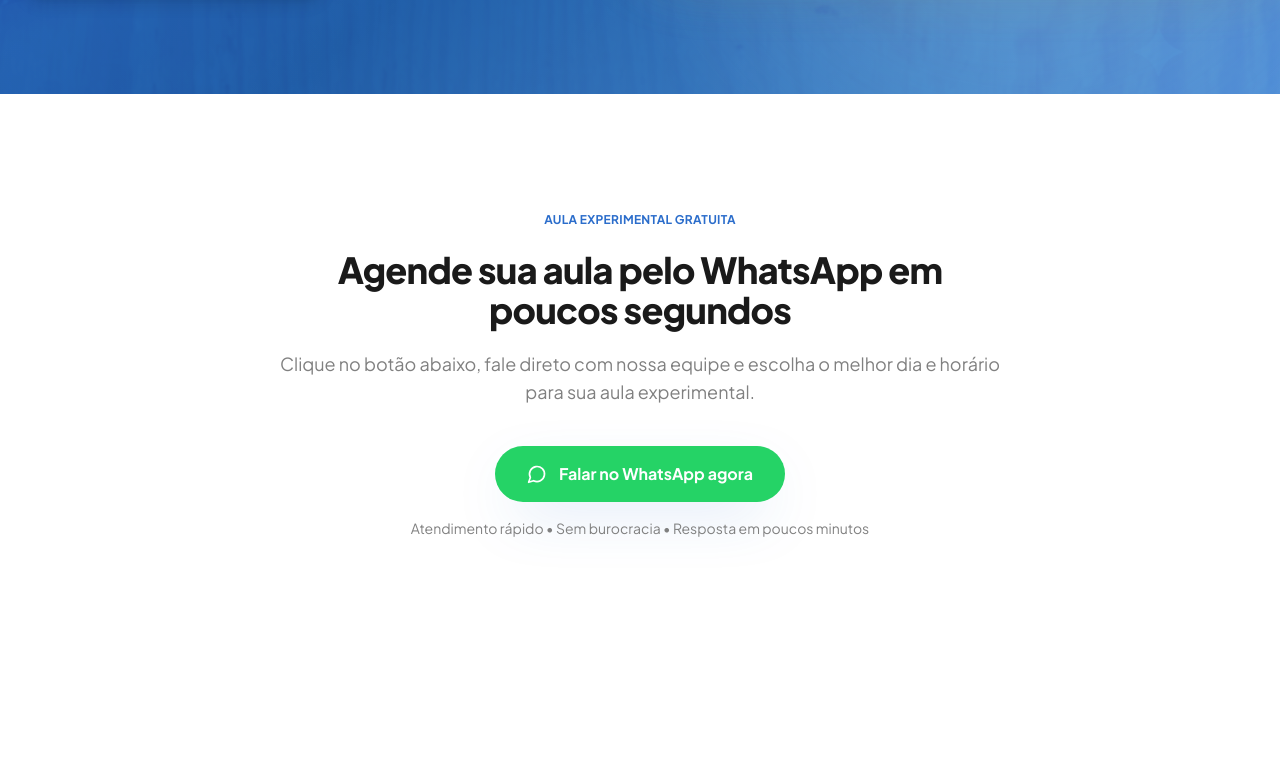
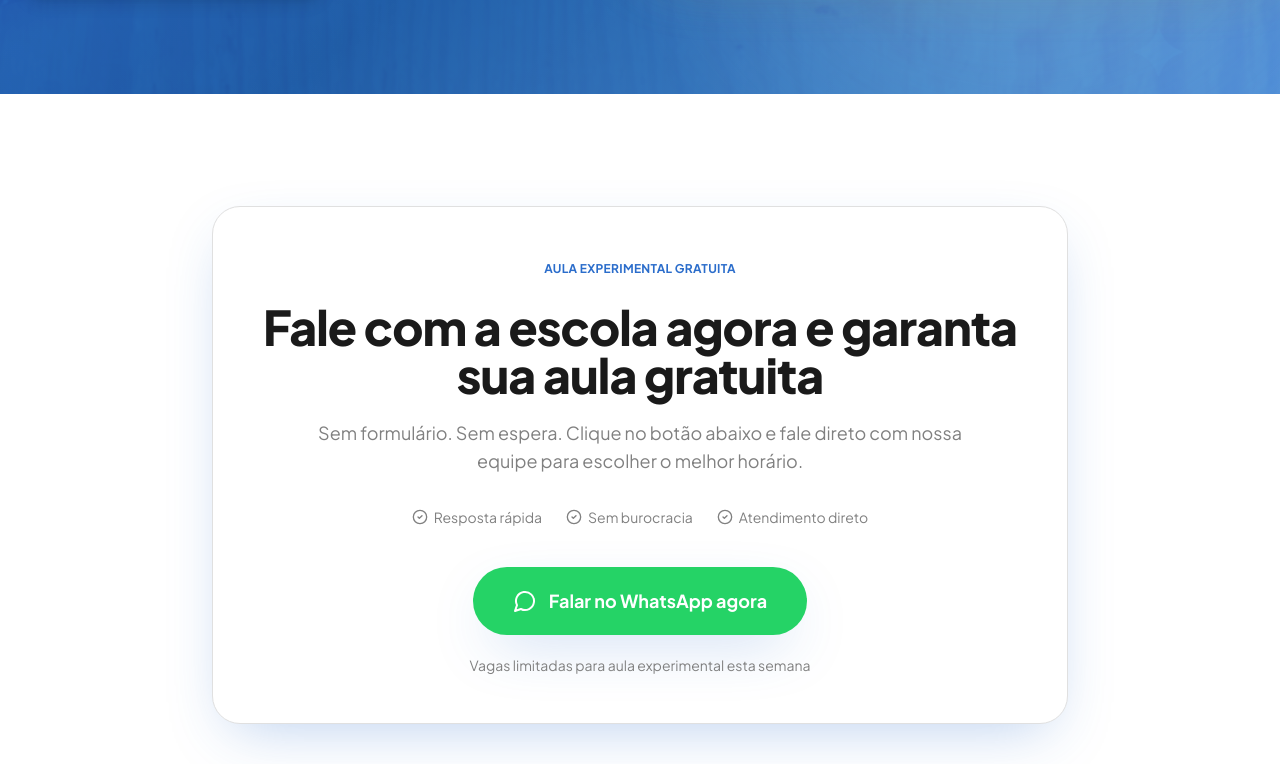
Before and after one commit to andrebastelli/excellentglobal-espanhol, a React (Vite) app: page / in a window 1280 px wide. Shown: the part 673-1437 px from the top of the page. Built offline with nearby package versions, Linux system fonts and the light colour scheme; the HTML template or start-up script is replaced by a standard one.

Commit message:
feat: revamp AgendamentoSection with new WhatsApp link and design updates
Co-authored-by: andrebastelli <274825844+andrebastelli@users.noreply.github.com>

```diff
--- a/src/components/LandingPage.tsx
+++ b/src/components/LandingPage.tsx
@@ -25,17 +25,6 @@
 // ============================================================
 // EDITE AQUI: número do WhatsApp ou defina VITE_WHATSAPP_NUMBER no .env
 // ============================================================
-
-const WHATSAPP_NUMBER =
-  import.meta.env.VITE_WHATSAPP_NUMBER || "5519987837602";
-
-const WHATSAPP_LINK = (mensagem: string) => {
-  const origem = localStorage.getItem("origem_lp") || "LP Espanhol";
-
-  return `https://wa.me/${WHATSAPP_NUMBER}?text=${encodeURIComponent(
-    `${mensagem}\n\nOrigem: ${origem}`
-  )}`;
-};
 
 function CTA({
   event,
@@ -73,46 +62,69 @@
 }
 
   function AgendamentoSection() {
-  const WHATSAPP_NUMBER =
-    import.meta.env.VITE_WHATSAPP_NUMBER || "5519999999999";
-
-  const mensagem = encodeURIComponent(
-    "Olá! Quero agendar minha aula experimental de espanhol. Pode me passar os horários disponíveis?"
-  );
-
-  const link = `https://wa.me/${WHATSAPP_NUMBER}?text=${mensagem}`;
+  const link = `https://wa.me/5519987837602?text=Olá! Quero agendar uma aula experimental.`;
 
   return (
-    <section id="agendamento" className="bg-background py-20 md:py-28">
-      <div className="mx-auto max-w-3xl px-5 text-center">
+    <section id="agendamento" className="relative py-20 md:py-28 bg-gradient-to-b from-background to-secondary/40">
 
+      <div className="mx-auto max-w-4xl px-5">
+
+        <div className="relative bg-card border border-border rounded-3xl p-8 md:p-12 shadow-elegant text-center overflow-hidden">
+
+          {/* Glow decorativo */}
+          <div className="absolute -top-10 -right-10 w-40 h-40 bg-primary/20 blur-3xl rounded-full" />
+
+          {/* Badge */}
           <span className="inline-flex items-center rounded-full bg-primary/10 text-primary px-4 py-1.5 text-xs font-bold tracking-wide">
             AULA EXPERIMENTAL GRATUITA
           </span>
 
-        <h2 className="mt-4 text-3xl md:text-4xl font-extrabold text-foreground">
-          Agende sua aula pelo WhatsApp em poucos segundos
+          {/* Headline */}
+          <h2 className="mt-5 text-3xl md:text-5xl font-extrabold text-foreground leading-tight">
+            Fale com a escola agora e garanta sua aula gratuita
           </h2>
 
-        <p className="mt-5 text-lg text-muted-foreground">
-          Clique no botão abaixo, fale direto com nossa equipe e escolha o melhor dia e horário para sua aula experimental.
+          {/* Subheadline */}
+          <p className="mt-5 text-lg text-muted-foreground max-w-2xl mx-auto">
+            Sem formulário. Sem espera. Clique no botão abaixo e fale direto com nossa equipe para escolher o melhor horário.
           </p>
 
+          <div className="mt-8 flex flex-wrap justify-center gap-x-6 gap-y-2 text-sm text-muted-foreground">
+            <span className="flex items-center gap-1.5">
+              <CheckCircle2 className="h-4 w-4 text-primary/70" />
+              Resposta rápida
+            </span>
+
+            <span className="flex items-center gap-1.5">
+              <CheckCircle2 className="h-4 w-4 text-primary/70" />
+              Sem burocracia
+            </span>
+
+            <span className="flex items-center gap-1.5">
+              <CheckCircle2 className="h-4 w-4 text-primary/70" />
+              Atendimento direto
+            </span>
+          </div>
+
+          {/* Botão */}
           <div className="mt-10">
             <a
               href={link}
               target="_blank"
               rel="noopener noreferrer"
-            className="inline-flex items-center justify-center gap-3 rounded-full px-8 py-4 text-base font-bold bg-whatsapp text-whatsapp-foreground shadow-elegant hover:brightness-110 transition active:scale-[0.98]"
+              className="inline-flex items-center justify-center gap-3 rounded-full px-10 py-5 text-lg font-bold bg-whatsapp text-whatsapp-foreground shadow-elegant hover:brightness-110 hover:scale-[1.02] transition active:scale-[0.98]"
             >
-            <MessageCircle className="h-5 w-5" />
+              <MessageCircle className="h-6 w-6" />
               Falar no WhatsApp agora
             </a>
           </div>
 
-        <p className="mt-4 text-sm text-muted-foreground">
-          Atendimento rápido • Sem burocracia • Resposta em poucos minutos
+          {/* Urgência */}
+          <p className="mt-5 text-sm text-muted-foreground">
+            Vagas limitadas para aula experimental esta semana
           </p>
+
+        </div>
       </div>
     </section>
   );
```
Lines whose indentation alone changed are shown as unchanged.
